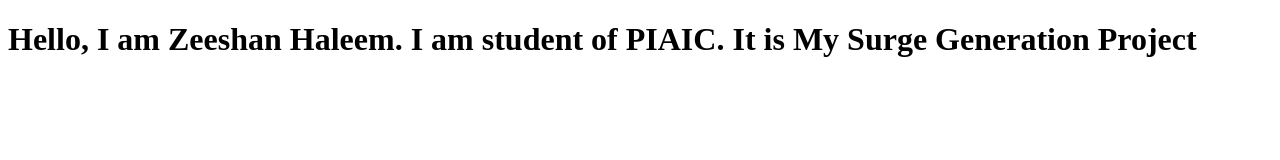
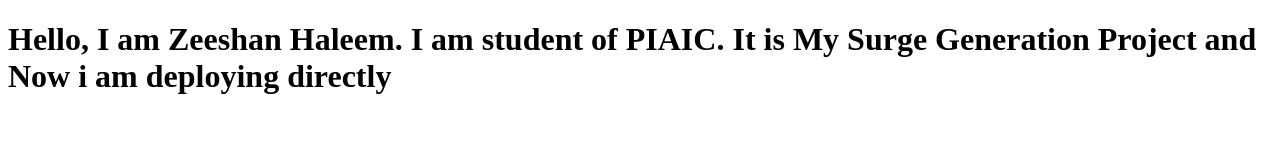
Before and after one commit to zeeshanhaleem/gittest, a plain HTML site: page index.html in a window 1280 px wide. Drawn offline with Linux system fonts and the light colour scheme.

Commit message:
updated index.html

```diff
--- a/index.html
+++ b/index.html
@@ -6,6 +6,6 @@
     <title>Document</title>
 </head>
 <body>
-   <H1>Hello, I am Zeeshan Haleem. I am student of PIAIC. It is My Surge Generation Project</H1>
+   <H1>Hello, I am Zeeshan Haleem. I am student of PIAIC. It is My Surge Generation Project and Now i am deploying directly</H1>
 </body>
 </html>
```
